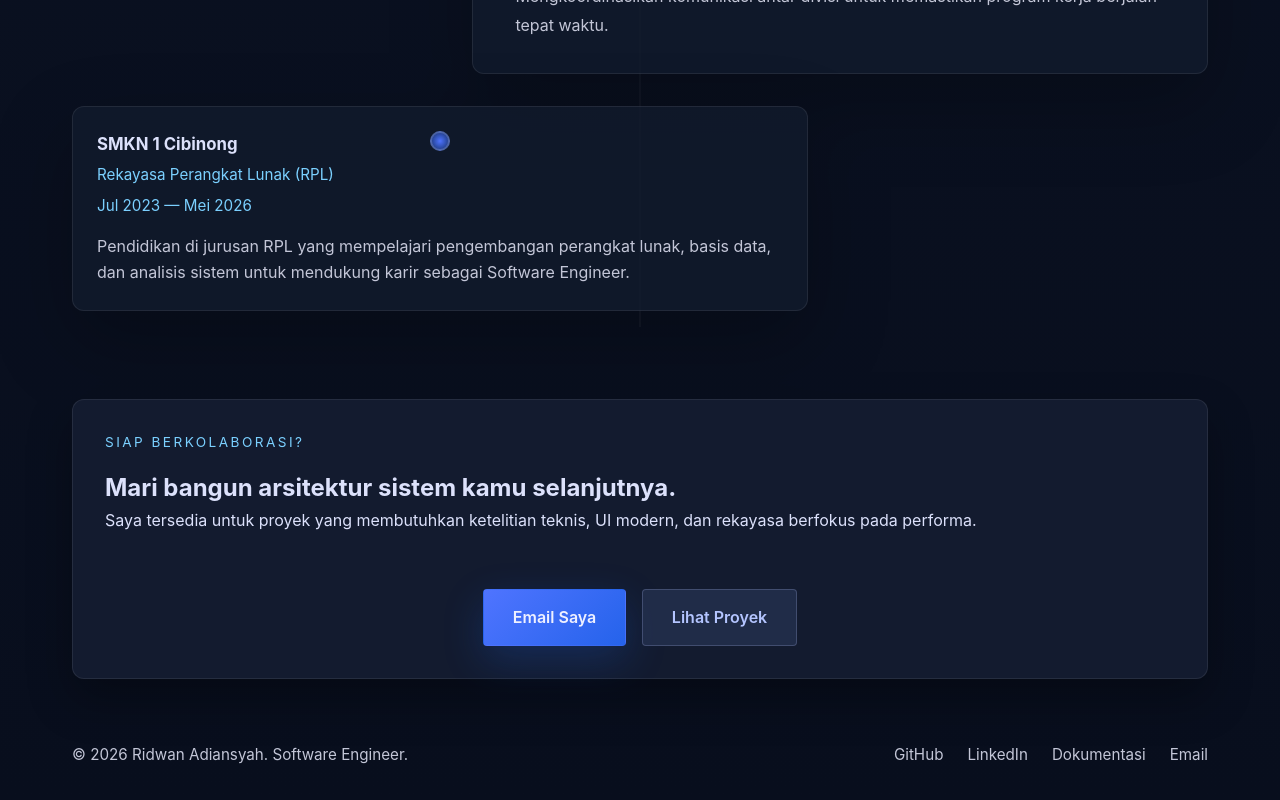
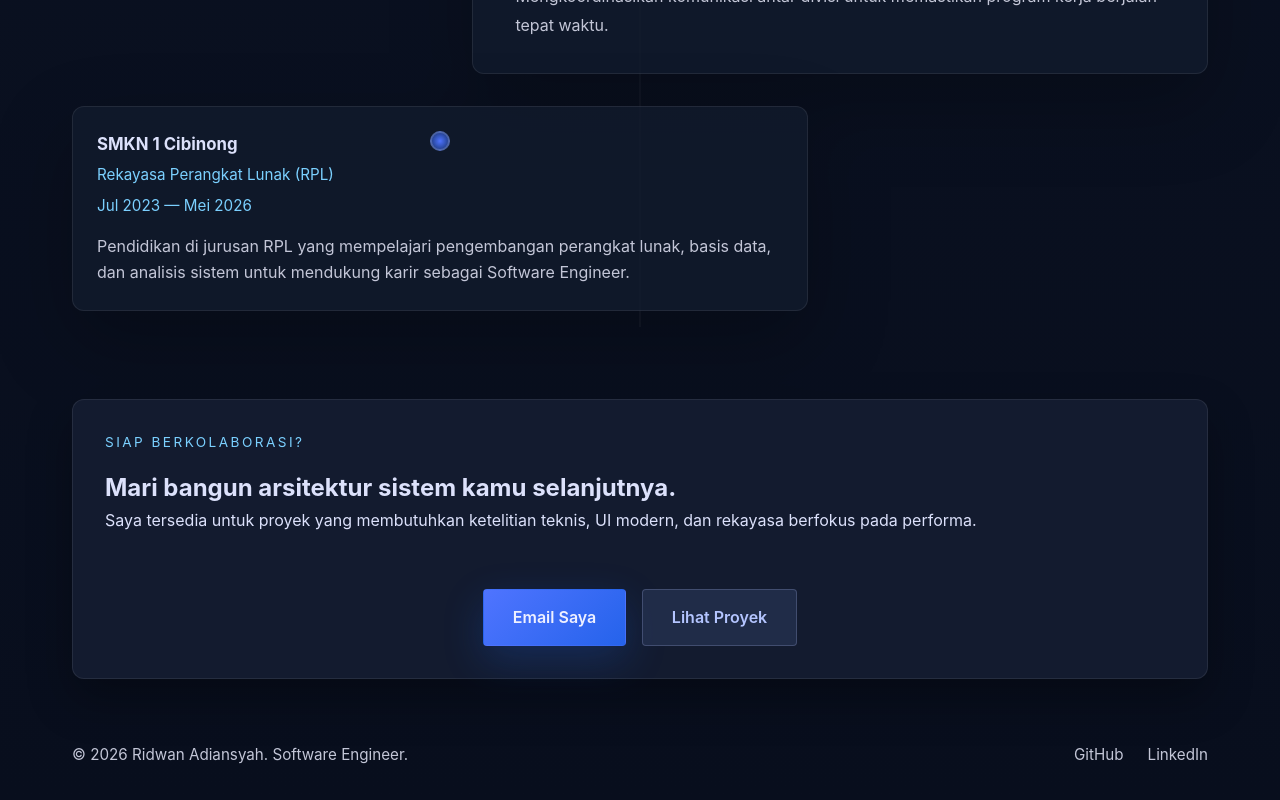
Before and after one commit to Wannn-TZY/portofolio, a React (Vite) app: page / in a window 1280 px wide. Shown: the part 2811-3611 px from the top of the page. Built offline with nearby package versions, Linux system fonts and the light colour scheme.

Commit message:
Remove unused footer links for improved clarity

```diff
--- a/src/App.jsx
+++ b/src/App.jsx
@@ -347,8 +347,6 @@ function App() {
         <div className="footer-links">
           <a href="https://github.com/Wannn-TZY" target="_blank" rel="noopener noreferrer">GitHub</a>
           <a href="#skills">LinkedIn</a>
-          <a href="#experience">Dokumentasi</a>
-          <a href="#contact">Email</a>
         </div>
       </footer>
 
```
